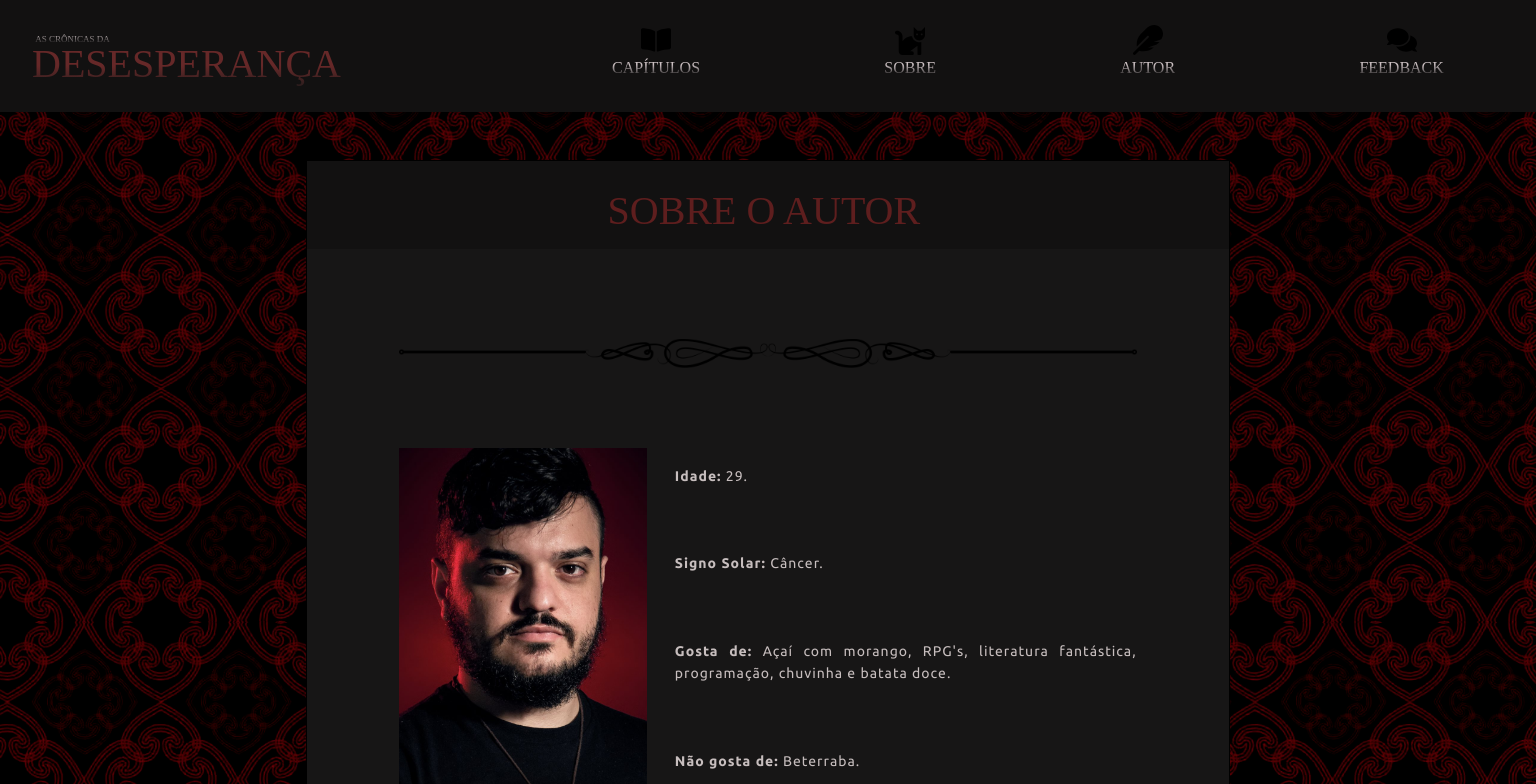
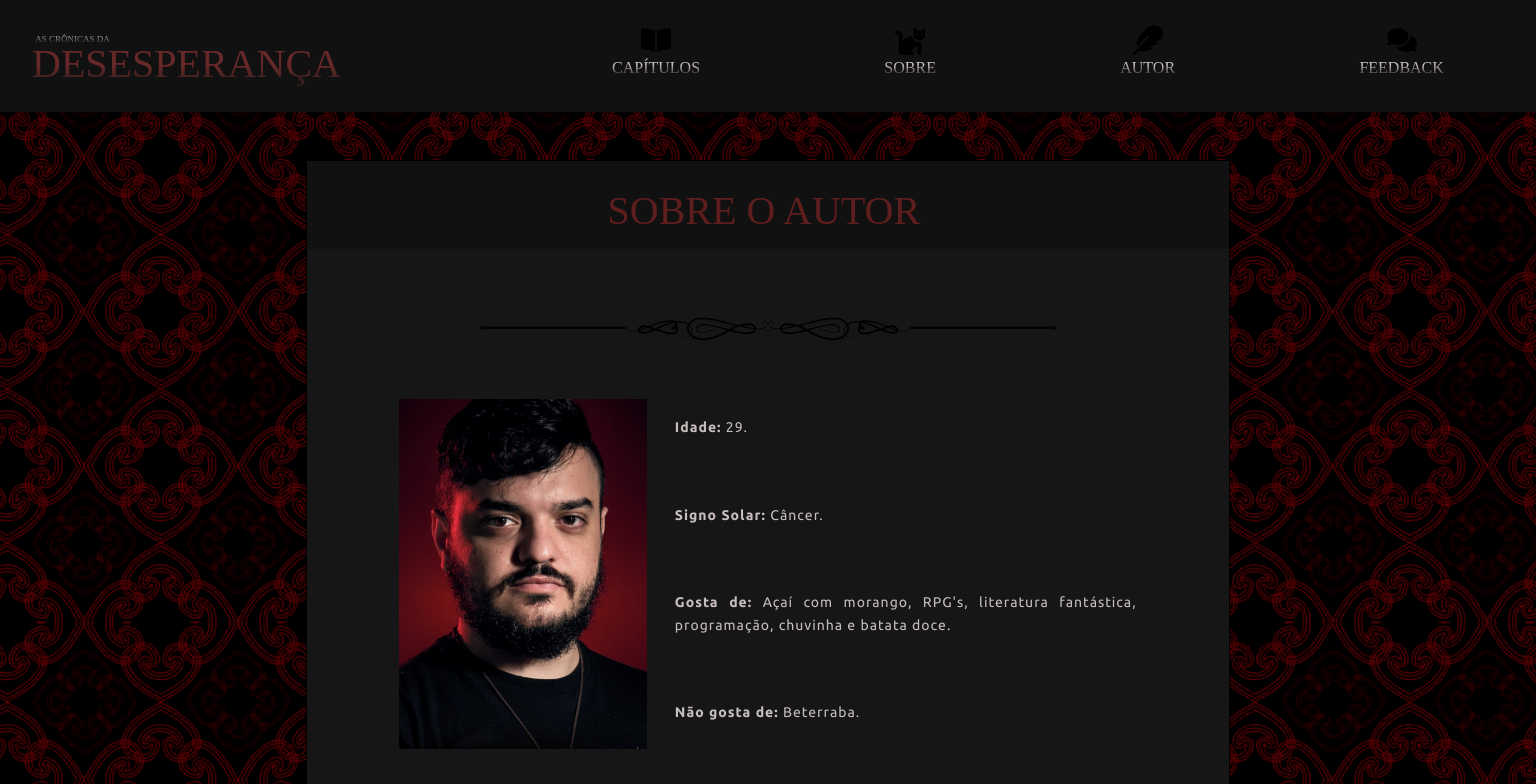
Before and after one commit to denisespanhol/AsCronicasDaDesesperanca, a React (Create React App) app in the folder as-cronicas-da-desesperanca/: page /author in a window 1536 px wide. Shown: the top 784 px of the page. Built offline with nearby package versions, Linux system fonts and the light colour scheme; a web font is replaced by a local one.

Commit message:
arrumando tamanho do divisor no authors page

```diff
--- a/as-cronicas-da-desesperanca/src/pages/AuthorsPage.css
+++ b/as-cronicas-da-desesperanca/src/pages/AuthorsPage.css
@@ -211,8 +211,10 @@
   }
 
   .divisorImgTopAuthorsPage {
-    margin-top: -6em;
-    margin-bottom: -7.6em;
+    margin-top: -5em;
+    width: 36em;
+    margin-bottom: -6.6em;
+    align-self: center;
   }
 
   .titleAuthorBox {
```
